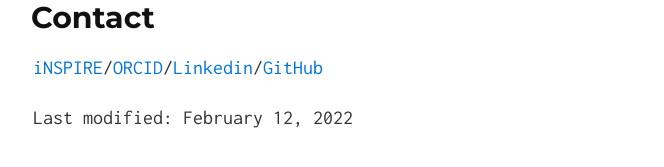
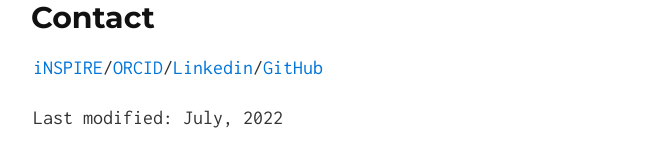
Before and after one commit to inesochoa/inesochoa.github.io, a Jekyll site: the page built from index.md, in a window 1280 px wide and 900 px high, scrolled down 4250 px. Shown: the part 667-834 px from the top of the window, without its empty margins (307-971 px from the left). Built offline with Jekyll 4.4.1, drawn with Linux system fonts in a browser that asks for light colours; formulas are drawn with MathJax 3.

Commit message:
update date

```diff
--- a/index.md
+++ b/index.md
@@ -47,4 +47,4 @@ In 2010, I completed my undergraduate studies in Physics at [Universidade de Coi
 [iNSPIRE](https://inspirehep.net/authors/1079140)/[ORCID](https://orcid.org/0000-0001-6156-1790)/[Linkedin](https://www.linkedin.com/in/inesochoa/)/[GitHub](https://github.com/inesochoa)
 
 
-Last modified: February 12, 2022
+Last modified: July, 2022
```
